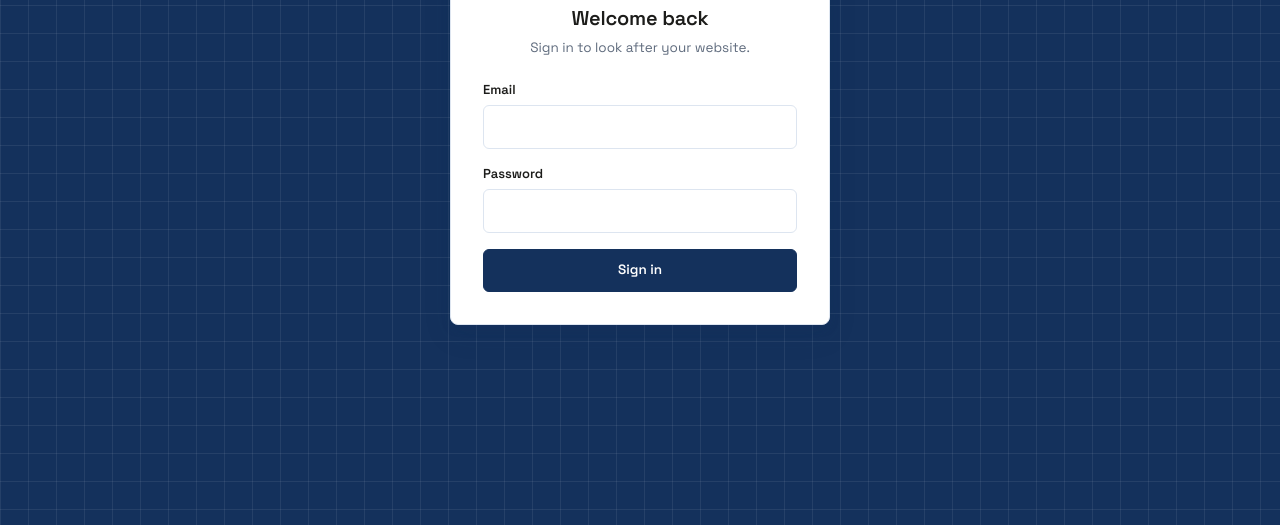
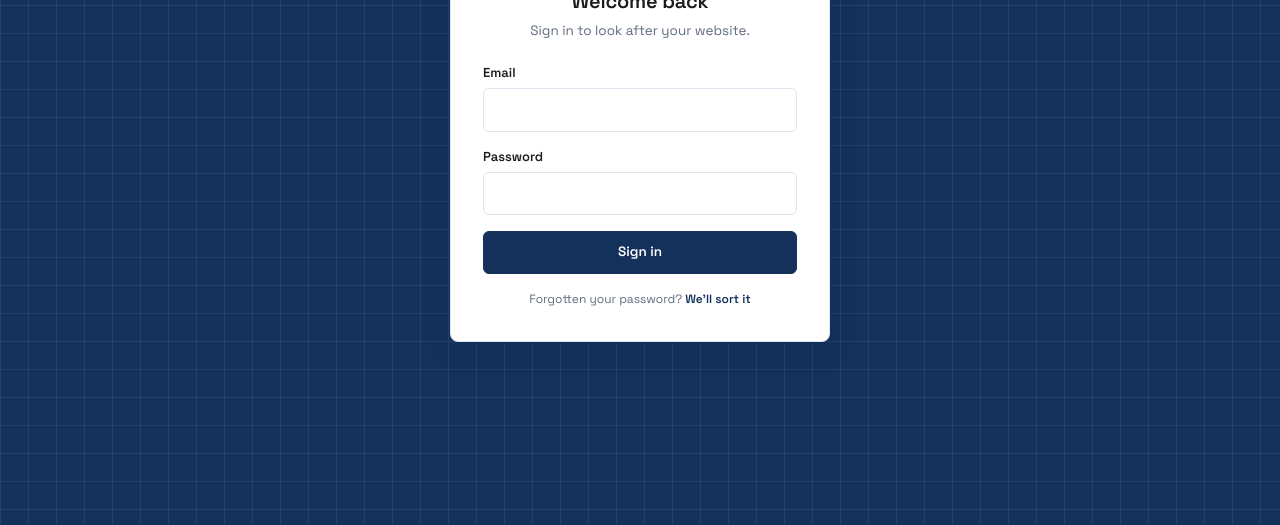
Before and after one commit to Kerehamaa/kerehama-labs, a plain HTML site: page cms/index.html in a window 1280 px wide. Shown: the part 275-800 px from the top of the page. Drawn offline with nearby package versions, Linux system fonts and the light colour scheme.

Commit message:
Login: 'Forgotten your password? We'll sort it' mailto link

```diff
--- a/cms/index.html
+++ b/cms/index.html
@@ -36,6 +36,9 @@
       <button class="btn primary" style="width:100%;padding:11px" type="submit" id="login-btn">Sign in</button>
       <p id="login-error" class="error-text" style="margin-top:12px" hidden></p>
     </form>
+    <p class="hint" style="margin-top:16px;text-align:center">Forgotten your password?
+      <a href="mailto:kerehama@andrewstribe.co.nz?subject=Password%20reset%20for%20my%20website%20dashboard&body=Hi%2C%20I%27ve%20forgotten%20my%20dashboard%20password.%20My%20login%20email%20is%3A%20" style="font-weight:600">We'll sort it</a>
+    </p>
   </div>
 </div>
 
```
